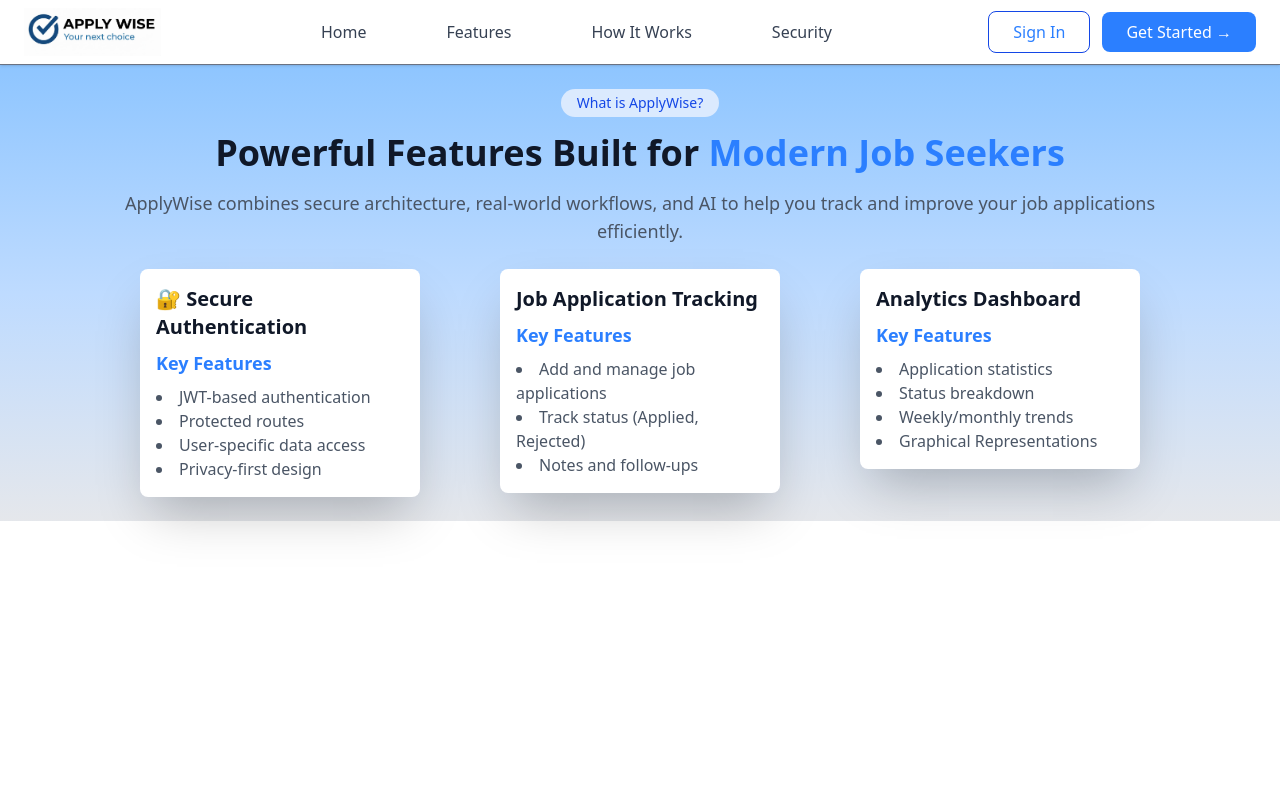
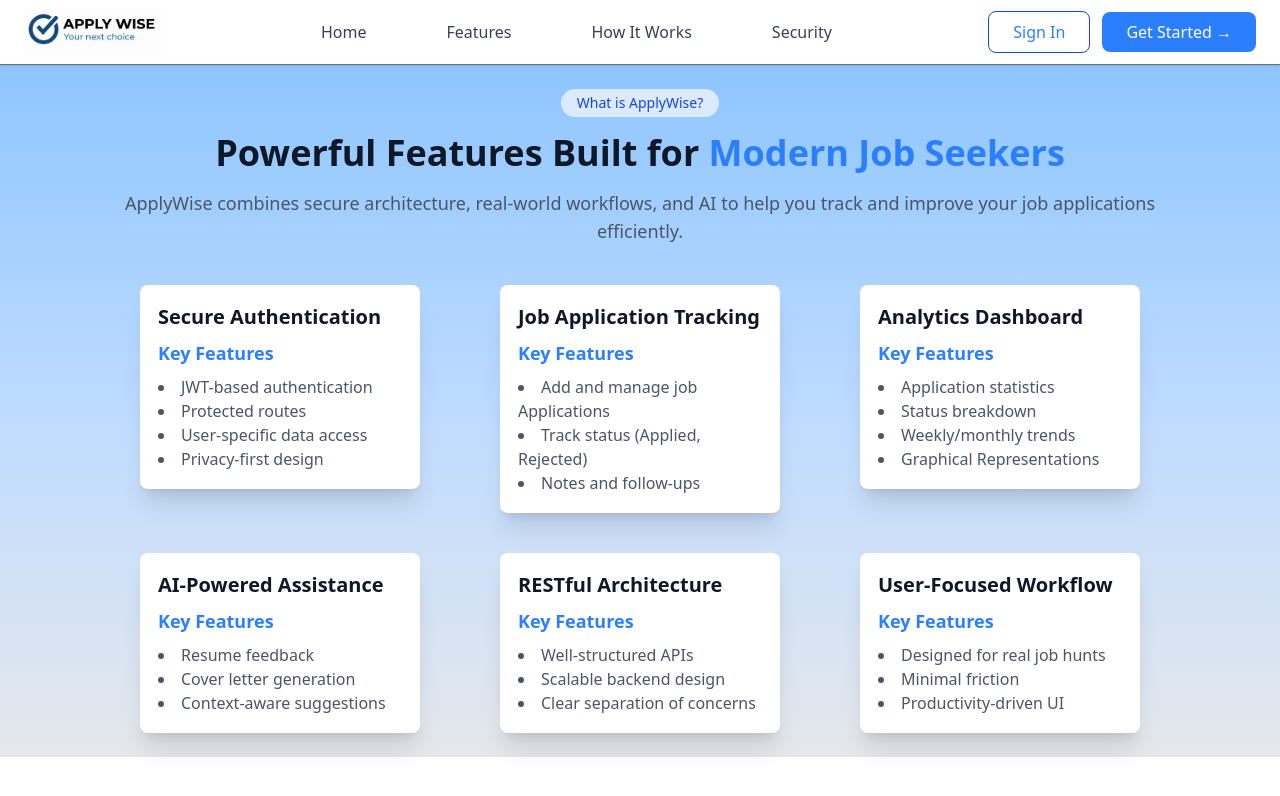
Before and after one commit to mdqasim786/ApplyWise-AI-Job-Application-Tracker, a React (Vite) app in the folder client/client/: page /features in a window 1280 px wide. Shown: the top 796 px of the page. Built offline with nearby package versions, Linux system fonts and the light colour scheme.

Commit message:
completed adding feature all cards

```diff
--- a/client/client/src/Pages/Features.jsx
+++ b/client/client/src/Pages/Features.jsx
@@ -23,10 +23,10 @@
 
         {/* Cards For defining features */}
         {/* Card 1 */}
-        <div className='ml-13 flex'>
+        <div className='ml-13 flex flex-wrap mt-10'>
           <div className="w-70">
-            <div className="bg-white shadow-2xl rounded-lg p-4">
-              <h2 className="text-xl font-bold text-gray-900 mb-2"> 🔐 Secure Authentication</h2>
+            <div className="bg-white shadow-xl rounded-lg p-4 transition-transform duration-300 hover:shadow-2xl hover:-translate-y-2 border-2 border-transparent hover:border-blue-500 hover:cursor-pointer">
+              <h2 className="text-xl font-bold text-gray-900 mb-2">Secure Authentication</h2>
                 <h3 className="text-lg font-semibold text-blue-500">Key Features</h3>
                   <ul className="list-disc list-inside mt-2 text-gray-600">
                     <li>JWT-based authentication</li>
@@ -39,11 +39,11 @@
 
           {/* Card 2 */}
           <div className="w-70 ml-20">
-            <div className="bg-white shadow-2xl rounded-lg p-4">
+            <div className="bg-white shadow-xl rounded-lg p-4 transition-transform duration-300 hover:shadow-2xl hover:-translate-y-2 border-2 border-transparent hover:border-blue-500 hover:cursor-pointer">
               <h2 className="text-xl font-bold text-gray-900 mb-2">Job Application Tracking</h2>
                 <h3 className="text-lg font-semibold text-blue-500">Key Features</h3>
                   <ul className="list-disc list-inside mt-2 text-gray-600">
-                    <li>Add and manage job applications</li>
+                    <li>Add and manage job Applications</li>
                     <li>Track status (Applied, Rejected)</li>
                     <li>Notes and follow-ups</li>
                   </ul>
@@ -52,7 +52,7 @@
 
           {/* Card 3 */}
           <div className="w-70 ml-20">
-            <div className="bg-white shadow-2xl rounded-lg p-4">
+            <div className="bg-white shadow-xl rounded-lg p-4 transition-transform duration-300 hover:shadow-2xl hover:-translate-y-2 border-2 border-transparent hover:border-blue-500 hover:cursor-pointer">
               <h2 className="text-xl font-bold text-gray-900 mb-2"> Analytics Dashboard</h2>
                 <h3 className="text-lg font-semibold text-blue-500">Key Features</h3>
                   <ul className="list-disc list-inside mt-2 text-gray-600">
@@ -63,6 +63,47 @@
                   </ul>
             </div>
           </div>
+
+          {/* Card 4 */}
+          <div className='mt-10 flex'>
+          <div className="w-70">
+            <div className="bg-white shadow-xl rounded-lg p-4 transition-transform duration-300 hover:shadow-2xl hover:-translate-y-2 border-2 border-transparent hover:border-blue-500 hover:cursor-pointer">
+              <h2 className="text-xl font-bold text-gray-900 mb-2">AI-Powered Assistance</h2>
+                <h3 className="text-lg font-semibold text-blue-500">Key Features</h3>
+                  <ul className="list-disc list-inside mt-2 text-gray-600">
+                    <li>Resume feedback</li>
+                    <li>Cover letter generation</li>
+                    <li>Context-aware suggestions</li>
+                  </ul>
+            </div>
+          </div>
+
+          {/* Card 5 */}
+          <div className="w-70 ml-20">
+            <div className="bg-white shadow-xl rounded-lg p-4 transition-transform duration-300 hover:shadow-2xl hover:-translate-y-2 border-2 border-transparent hover:border-blue-500 hover: cursor-pointer">
+              <h2 className="text-xl font-bold text-gray-900 mb-2">RESTful Architecture</h2>
+                <h3 className="text-lg font-semibold text-blue-500">Key Features</h3>
+                  <ul className="list-disc list-inside mt-2 text-gray-600">
+                    <li>Well-structured APIs</li>
+                    <li>Scalable backend design</li>
+                    <li>Clear separation of concerns</li>
+                  </ul>
+            </div>
+          </div>
+
+          {/* Card 6 */}
+          <div className="w-70 ml-20">
+            <div className="bg-white shadow-xl rounded-lg p-4 transition-transform duration-300 hover:shadow-2xl hover:-translate-y-2 border-2 border-transparent hover:border-blue-500 hover:cursor-pointer">
+              <h2 className="text-xl font-bold text-gray-900 mb-2">User-Focused Workflow</h2>
+                <h3 className="text-lg font-semibold text-blue-500">Key Features</h3>
+                  <ul className="list-disc list-inside mt-2 text-gray-600">
+                    <li>Designed for real job hunts</li>
+                    <li>Minimal friction</li>
+                    <li>Productivity-driven UI</li>
+                  </ul>
+            </div>
+          </div>
+        </div>
         </div>
       </div>
     </div>
```
